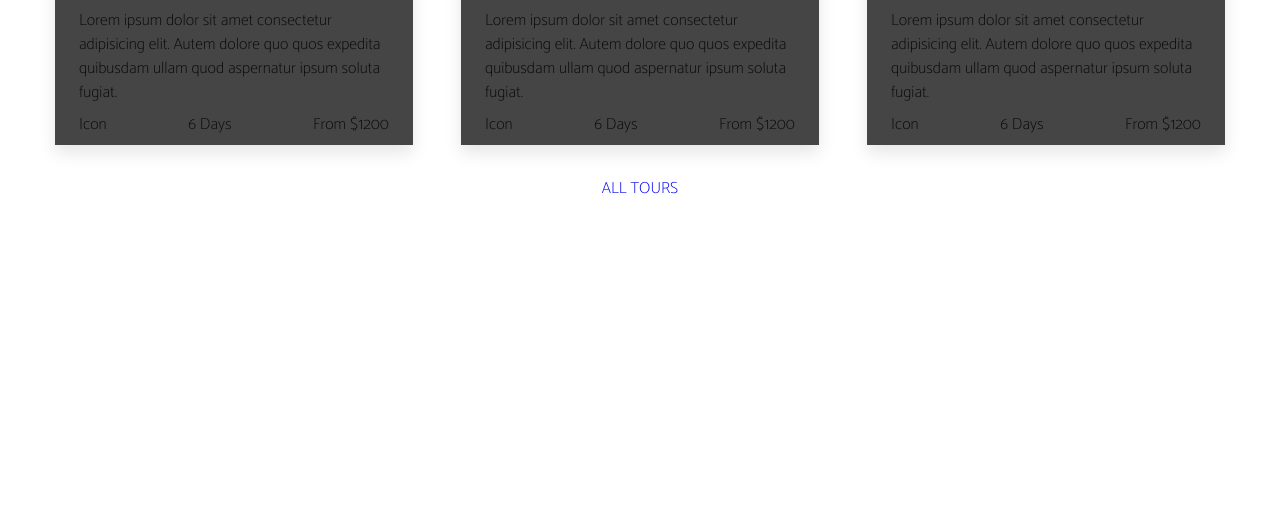
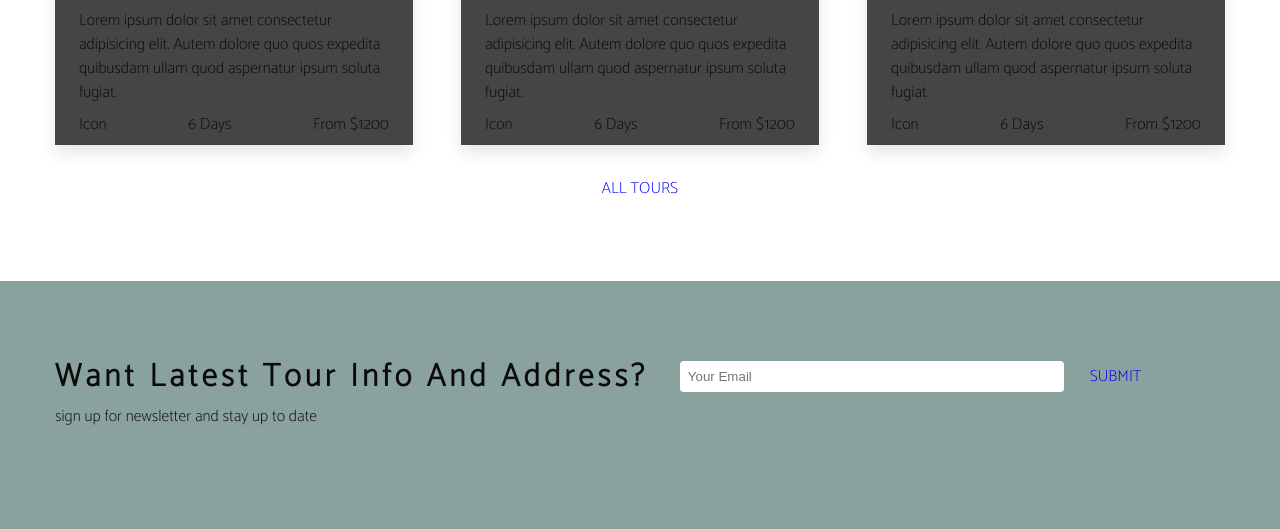
Before and after one commit to funnypar/GermanRoad, a plain HTML site: page index.html in a window 1280 px wide. Shown: the part 2486-3015 px from the top of the page. Before the commit the page ends 2767 px from the top, so only its background shows below. Drawn offline with Linux system fonts and the light colour scheme; a web font is replaced by a local one.

Commit message:
Added contact section

```diff
--- a/css.css
+++ b/css.css
@@ -319,3 +319,24 @@ p {
     flex: 0 0 calc(33.333% - 2rem);
   }
 }
+/* ========================
+ ========= Contact =========
+ ==========================*/
+.contact {
+  background: #8aa29e;
+}
+.contact-items {
+  display: flex;
+}
+.form-group {
+  display: inline;
+}
+.input {
+  padding: 0.5rem;
+  border: none;
+  width: 30vw;
+  border-radius: 0.25rem;
+}
+.contact-info {
+  padding-right: 2rem;
+}
--- a/index.html
+++ b/index.html
@@ -226,6 +226,29 @@
         <a href="#" class="btn">all tours</a>
       </div>
     </section>
+    <!-- contact -->
+    <section class="section contact" id="contact">
+      <div class="contact-items section-center">
+        <!-- contact title -->
+        <div class="contact-info">
+          <h3>want latest tour info and address?</h3>
+          <p>sign up for newsletter and stay up to date</p>
+        </div>
+        <!-- contact-form -->
+        <div class="form-group">
+          <form action="#" class="form-control">
+            <input
+              type="email"
+              name="email"
+              id="email"
+              placeholder="Your Email"
+              class="input"
+            />
+            <a href="#" class="btn btn-submit" for="submit">Submit</a>
+          </form>
+        </div>
+      </div>
+    </section>
     <script type="text/javascript" src="./js.js"></script>
   </body>
 </html>
```
